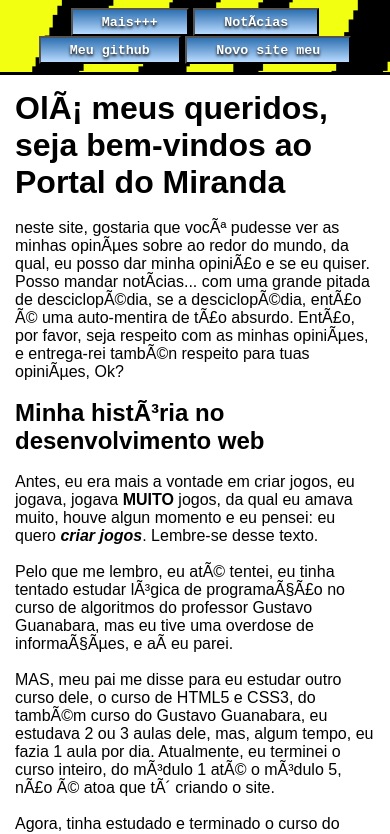
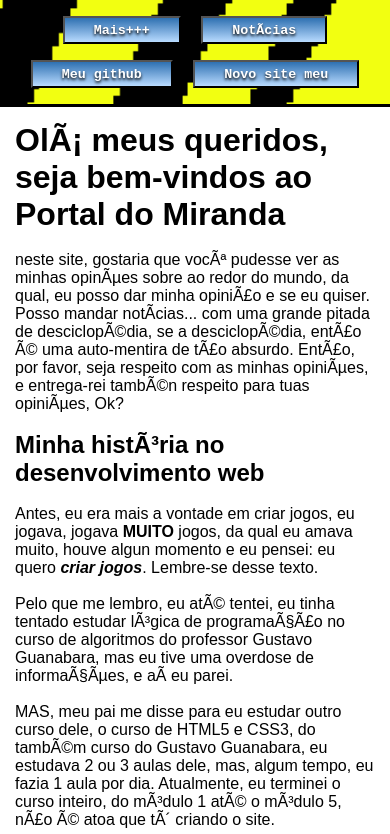
Before and after one commit to adrielsarmento/Portal_do_Miranda, a plain HTML site: page index.html in a window 390 px wide. Shown: the top 834 px of the page. Drawn offline with Linux system fonts and the light colour scheme; files whose address does not match are found by name.

Commit message:
deixando mais limpo e organizado os botões de nav e dando um espaçinho igualitário do brasil ball de countryballs no paper e no footer

```diff
--- a/style.css
+++ b/style.css
@@ -35,6 +35,7 @@ body {
 
 #navegation button {
   padding: 4px;
+  margin-left: 13px;
   background-image: linear-gradient(to top, rgb(185, 219, 255), rgb(46, 112, 177));
   transition: 0.4s;
 }
@@ -78,6 +79,7 @@ body {
   height: 50px;
   display: block;
   margin: auto;
+  margin-top: 25px;
   transition: 2s;
 }
 
@@ -101,6 +103,10 @@ footer {
 }
 
 @media screen and (max-width: 600px) {
+  #navegation button {
+    margin: 8px;
+  }
+
   #paper {
     margin: 0px;
     border-radius: 0px;
```
